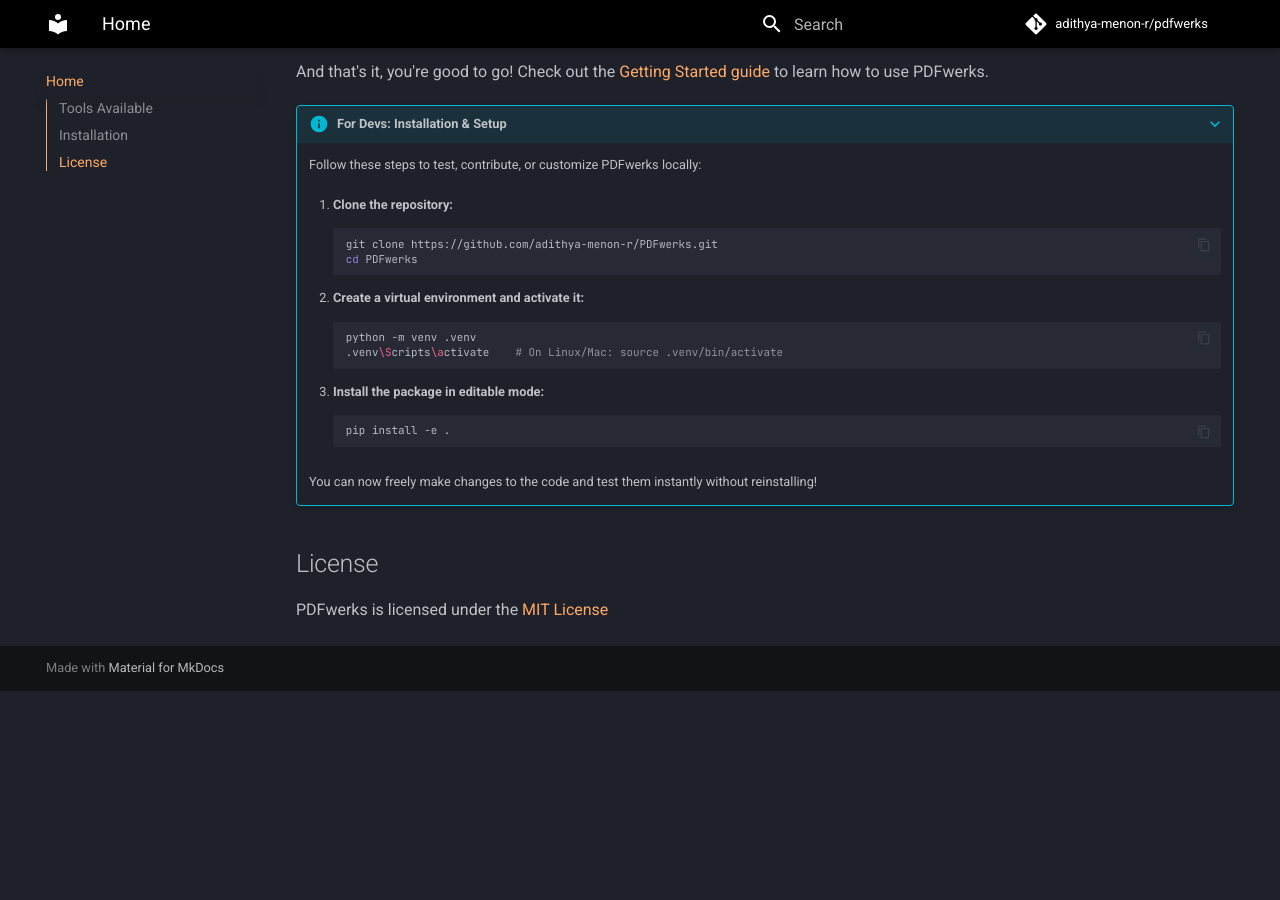
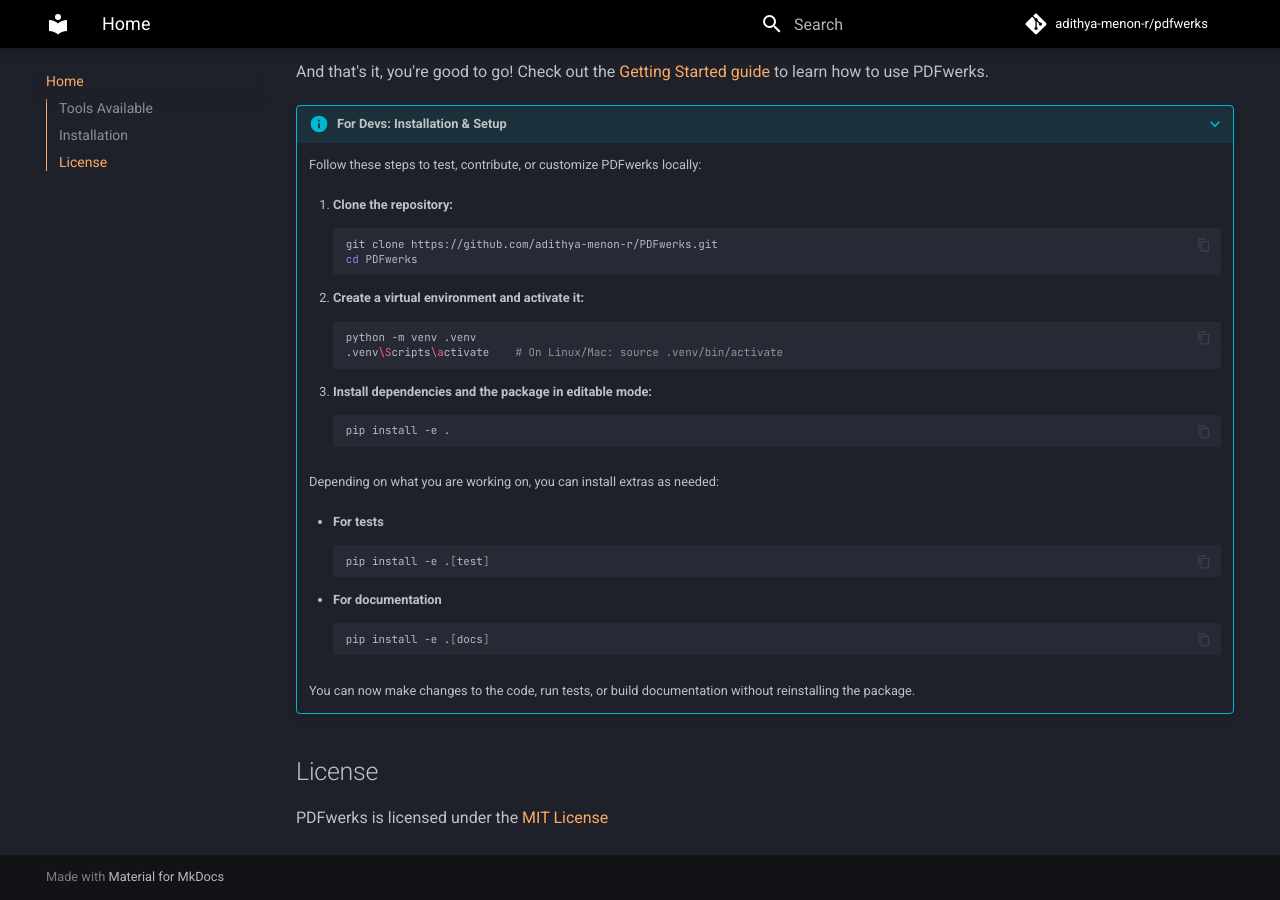
Before and after one commit to adithya-menon-r/PDF-Toolkit, an MkDocs documentation site: the page built from docs/index.md, in a window 1280 px wide and 900 px high, scrolled down 933 px. Built offline with MkDocs 1.6.1 and Material for MkDocs 9.7.7, drawn with Linux system fonts in a browser that asks for light colours; comment, search, counter and statistics services are not loaded; before the commit the page ends 1624 px from its top, so only the background shows below that.

Commit message:
Updated documentation about optional dependencies

````diff
--- a/docs/index.md
+++ b/docs/index.md
@@ -51,13 +51,27 @@
         .venv\Scripts\activate    # On Linux/Mac: source .venv/bin/activate
         ```
 
-    3. **Install the package in editable mode:**
+    3. **Install dependencies and the package in editable mode:**
 
         ```bash
         pip install -e .
         ```
 
-    You can now freely make changes to the code and test them instantly without reinstalling!
+    Depending on what you are working on, you can install extras as needed:
+
+    - **For tests**
+
+        ```bash
+        pip install -e .[test]
+        ```
+
+    - **For documentation**
+
+        ```bash
+        pip install -e .[docs]
+        ```
+
+    You can now make changes to the code, run tests, or build documentation without reinstalling the package.
 
 ## License
 
````
Also changed, not shown: README.md (+16 -2 lines).
